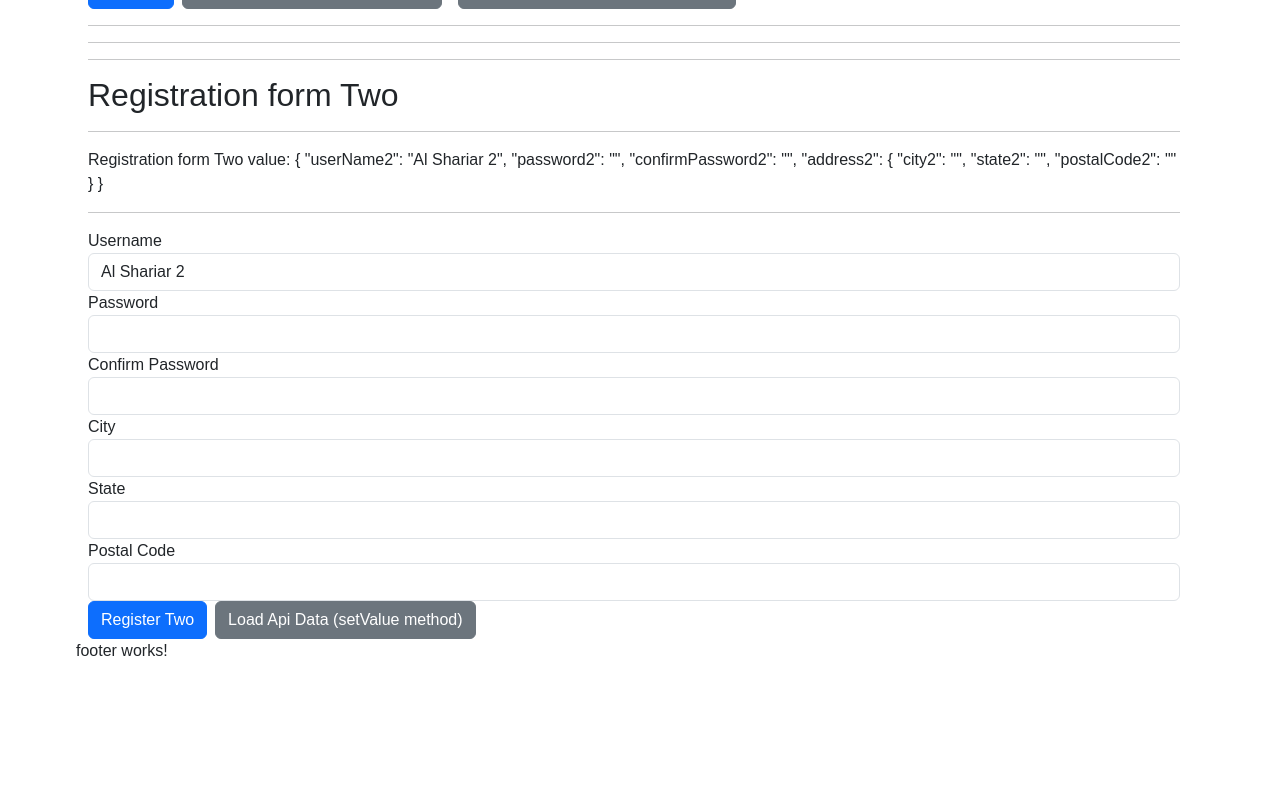
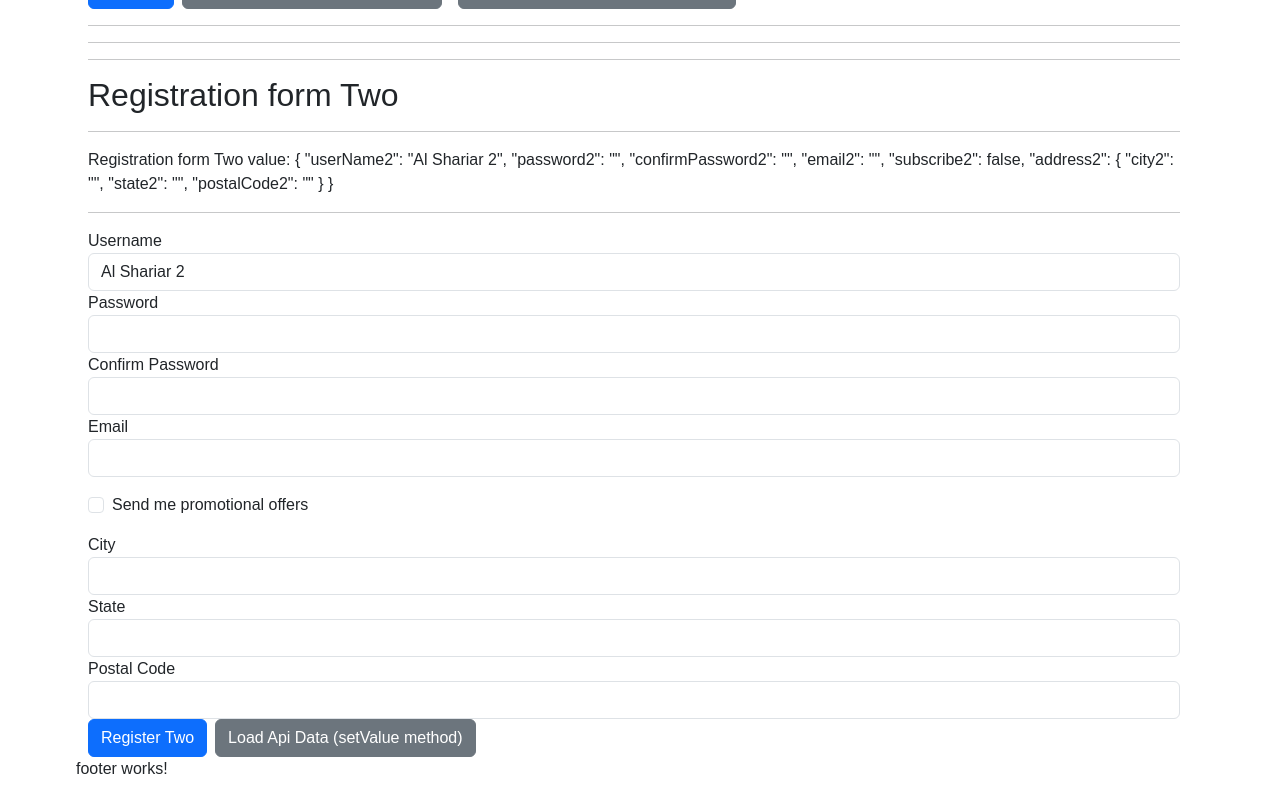
Before and after one commit to Shariarbup/bdExpress-angular, an Angular app: page /reactive-form in a window 1280 px wide. Shown: the part 577-1374 px from the top of the page. Before the commit the page ends 1256 px from the top, so only its background shows below. Built offline with nearby package versions, Linux system fonts and the light colour scheme.

Commit message:
added conditional validation on reactive form2

```diff
--- a/src/app/components/reactive-sign-up/reactive-sign-up.component.html
+++ b/src/app/components/reactive-sign-up/reactive-sign-up.component.html
@@ -85,6 +85,21 @@ and each of the field called form control
                 <small class="text-danger">Passwords do not match.</small>
               </div>
         </div>
+        <div class="form-group">
+            <label>Email</label>
+            <input [class.is-invalid]="email2?.invalid && email2?.touched" type="text" formControlName="email2" class="form-control">
+            <small class="text-danger"
+            [class.d-none]="email2?.valid || email2?.untouched"
+            >
+            Email is required
+            </small>
+        </div>
+        <div class="form-check my-3">
+            <input type="checkbox" class="form-check-input" formControlName="subscribe2">
+            <label class="form-check-label">
+                Send me promotional offers
+            </label>
+        </div>
         <div formGroupName="address2">
             <div class="form-group">
                 <label>City</label>
--- a/src/app/components/reactive-sign-up/reactive-sign-up.component.ts
+++ b/src/app/components/reactive-sign-up/reactive-sign-up.component.ts
@@ -1,4 +1,4 @@
-import { Component } from '@angular/core';
+import { Component, OnInit } from '@angular/core';
 import { FormControl, FormGroup, FormBuilder, Validators} from '@angular/forms';
 import { forbiddenNameValidator } from '../shared/user-name.validator';
 import { passwordMatchValidator } from '../shared/password.validator';
@@ -8,11 +8,26 @@ import { passwordMatchValidator } from '../shared/password.validator';
   templateUrl: './reactive-sign-up.component.html',
   styleUrls: ['./reactive-sign-up.component.css']
 })
-export class ReactiveSignUpComponent {
+export class ReactiveSignUpComponent implements OnInit{
 
   constructor(
     private fb: FormBuilder
   ) {}
+
+  ngOnInit(): void {
+    this.registrationForm2.get('subscribe2')?.valueChanges
+    .subscribe(
+      checkValue => {
+        const email2 = this.registrationForm2.get('email2');
+        if(checkValue) {
+          email2?.setValidators(Validators.required);
+        } else {
+          email2?.clearValidators();
+        }
+        email2?.updateValueAndValidity();
+      }
+    )
+  }
 
   get userName2() {
     return this.registrationForm2.get('userName2');
@@ -26,10 +41,16 @@ export class ReactiveSignUpComponent {
     return this.registrationForm2.get('confirmPassword2');
   }
 
+  get email2() {
+    return this.registrationForm2.get('email2');
+  }
+
   registrationForm2 = this.fb.group({
     userName2: ['Al Shariar 2', [Validators.required, Validators.minLength(2), forbiddenNameValidator]],
     password2: ['', Validators.required],
     confirmPassword2: [''],
+    email2: [''],
+    subscribe2: [false],
     address2: this.fb.group({
       city2: [''],
       state2: [''],
@@ -76,6 +97,8 @@ export class ReactiveSignUpComponent {
       userName2: 'Al Shariar',
       password2: 'xyz',
       confirmPassword2: 'xyz',
+      email2: 'itmasjoy@gmail.com',
+      subscribe2: true,
       address2: {
         city2: 'City',
         state2: 'State',
```
